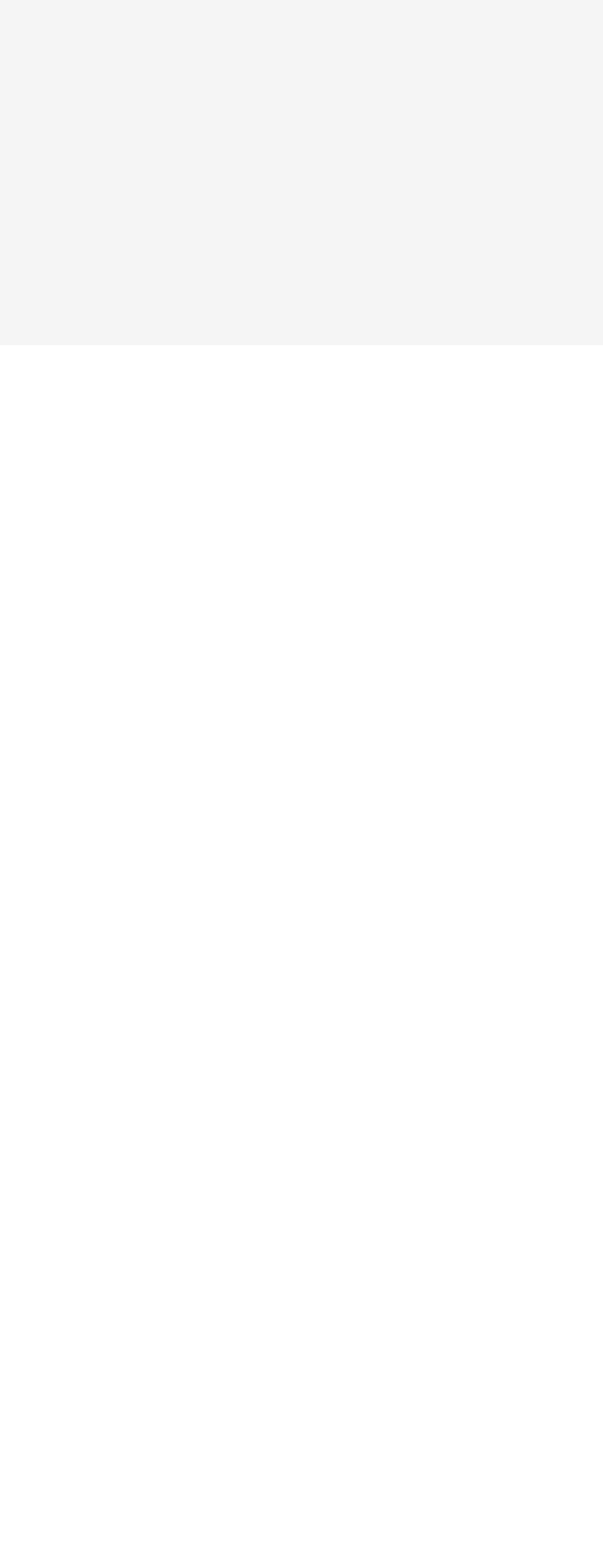
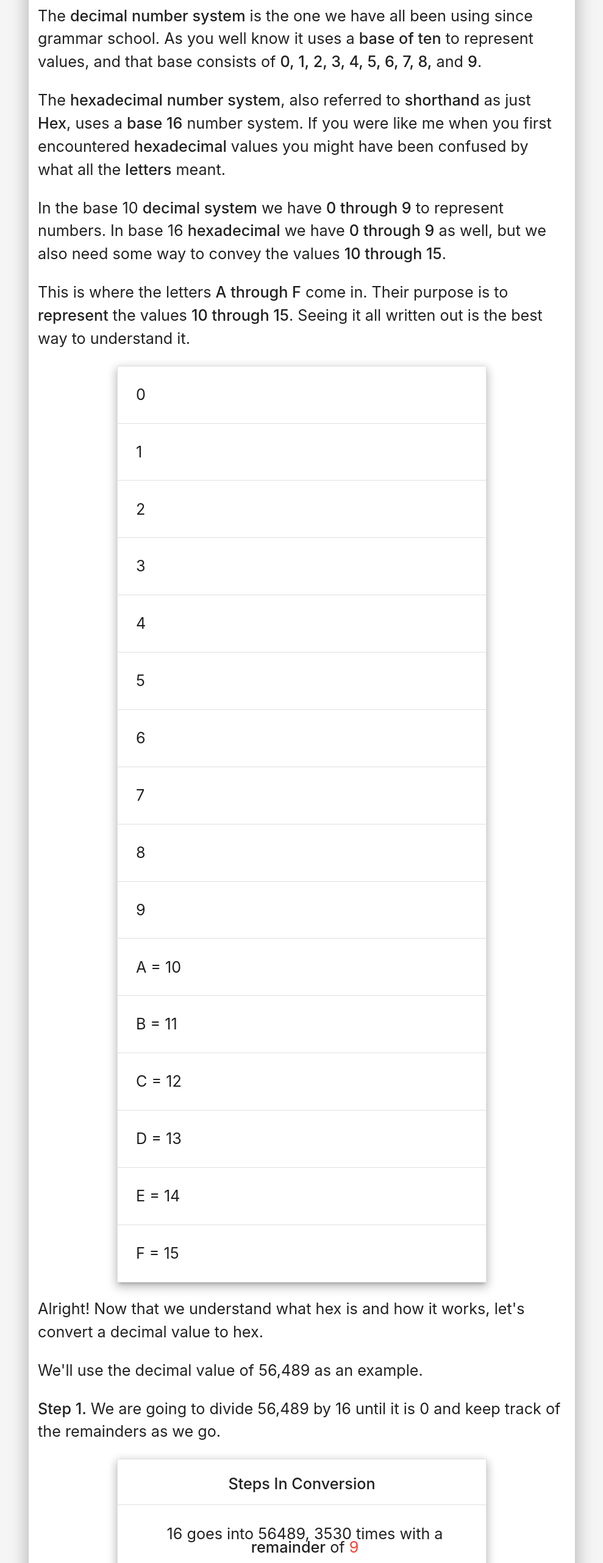
Before and after one commit to jgierlach/CS_Arithmetic_Conversions, a Vue app: page /decimal-to-hex-explanation in a window 1280 px wide. Shown: the part 234-2797 px from the top of the page at 61% size, without its empty margins (145-1134 px from the left). Before the commit the page ends 800 px from the top, so only its background shows below. Built offline with nearby package versions, Linux system fonts and the light colour scheme.

Commit message:
Wrote Decimal To Hex conversion explanation

```diff
--- a/src/views/explanations/DecimalToHexExplanation.vue
+++ b/src/views/explanations/DecimalToHexExplanation.vue
@@ -1,6 +1,219 @@
 <template>
-  <div class="container">
-    <h1>Decimal To Hex Explanation</h1>
+  <div
+    :class="[darkMode ? darkTextBackground : whiteBackground]"
+    class="container padding move-down z-depth-4"
+  >
+    <h3 :class="[darkMode ? whiteText : '']" class="center">How to Convert Decimal to Hex?</h3>
+
+    <p :class="[darkMode ? whiteText : '']" class="flow-text">
+      The
+      <strong>decimal number system</strong> is the one we have all been using since grammar school. As you well know it uses a
+      <strong>base of ten</strong> to represent values, and that base consists of
+      <strong>0, 1, 2, 3, 4, 5, 6, 7, 8,</strong> and
+      <strong>9</strong>.
+    </p>
+
+    <p :class="[darkMode ? whiteText : '']" class="flow-text">
+      The
+      <strong>hexadecimal number system</strong>, also referred to
+      <strong>shorthand</strong> as just
+      <strong>Hex</strong>, uses a
+      <strong>base 16</strong> number system. If you were like me when you first encountered
+      <strong>hexadecimal</strong> values you might have been confused by what all the
+      <strong>letters</strong> meant.
+    </p>
+
+    <p :class="[darkMode ? whiteText : '']" class="flow-text">
+      In the base 10
+      <strong>decimal system</strong> we have
+      <strong>0 through 9</strong> to represent numbers. In base 16
+      <strong>hexadecimal</strong> we have
+      <strong>0 through 9</strong> as well, but we also need some way to convey the values
+      <strong>10 through 15</strong>.
+    </p>
+
+    <p :class="[darkMode ? whiteText : '']" class="flow-text">
+      This is where the letters
+      <strong>A through F</strong> come in. Their purpose is to
+      <strong>represent</strong> the values
+      <strong>10 through 15</strong>. Seeing it all written out is the best way to understand it.
+    </p>
+
+    <ul class="collection with-header z-depth-3 container">
+      <li class="collection-item">
+        <p class="flow-text">0</p>
+      </li>
+      <li class="collection-item">
+        <p class="flow-text">1</p>
+      </li>
+      <li class="collection-item">
+        <p class="flow-text">2</p>
+      </li>
+      <li class="collection-item">
+        <p class="flow-text">3</p>
+      </li>
+      <li class="collection-item">
+        <p class="flow-text">4</p>
+      </li>
+      <li class="collection-item">
+        <p class="flow-text">5</p>
+      </li>
+      <li class="collection-item">
+        <p class="flow-text">6</p>
+      </li>
+      <li class="collection-item">
+        <p class="flow-text">7</p>
+      </li>
+      <li class="collection-item">
+        <p class="flow-text">8</p>
+      </li>
+      <li class="collection-item">
+        <p class="flow-text">9</p>
+      </li>
+      <li class="collection-item">
+        <p class="flow-text">A = 10</p>
+      </li>
+      <li class="collection-item">
+        <p class="flow-text">B = 11</p>
+      </li>
+      <li class="collection-item">
+        <p class="flow-text">C = 12</p>
+      </li>
+      <li class="collection-item">
+        <p class="flow-text">D = 13</p>
+      </li>
+      <li class="collection-item">
+        <p class="flow-text">E = 14</p>
+      </li>
+      <li class="collection-item">
+        <p class="flow-text">F = 15</p>
+      </li>
+    </ul>
+
+    <p
+      :class="[darkMode ? whiteText : '']"
+      class="flow-text"
+    >Alright! Now that we understand what hex is and how it works, let's convert a decimal value to hex.</p>
+
+    <p
+      :class="[darkMode ? whiteText : '']"
+      class="flow-text"
+    >We'll use the decimal value of 56,489 as an example.</p>
+
+    <p :class="[darkMode ? whiteText : '']" class="flow-text">
+      <strong>Step 1.</strong> We are going to divide 56,489 by 16 until it is 0 and keep track of the remainders as we go.
+    </p>
+
+    <ul class="collection with-header z-depth-3 container">
+      <li class="collection-header center">
+        <h5 class="flow-text">
+          <strong>Steps In Conversion</strong>
+        </h5>
+      </li>
+      <li class="collection-item">
+        <p class="flow-text center">
+          16 goes into 56489, 3530 times with a
+          <strong>remainder</strong> of
+          <span class="red-text">9</span>
+        </p>
+      </li>
+      <li class="collection-item">
+        <p class="flow-text center">
+          16 goes into 3530, 220 times with a
+          <strong>remainder</strong> of
+          <span class="red-text">10</span>
+        </p>
+      </li>
+      <li class="collection-item">
+        <p class="flow-text center">
+          16 goes into 220, 13 times with a
+          <strong>remainder</strong> of
+          <span class="red-text">12</span>
+        </p>
+      </li>
+      <li class="collection-item">
+        <p class="flow-text center">
+          16 goes into 13, 0 times with a
+          <strong>remainder</strong> of
+          <span class="red-text">13</span>
+        </p>
+      </li>
+    </ul>
+
+    <p
+      :class="[darkMode ? whiteText : '']"
+      class="flow-text"
+    >If we read the remainder column from the bottom up we will get the following converted result.</p>
+
+    <p :class="[darkMode ? whiteText : '']" class="flow-text center">
+      <span class="red-text">13</span> -
+      <span class="red-text">12</span> -
+      <span class="red-text">10</span> -
+      <span class="red-text">9</span>
+    </p>
+
+    <p :class="[darkMode ? whiteText : '']" class="flow-text">
+      But we're not done yet. With the exception of
+      <strong>9</strong> all the other remainder values are between 10 and 15.
+    </p>
+
+    <p :class="[darkMode ? whiteText : '']" class="flow-text">
+      Let's look at our
+      <strong>hex table</strong> to see how those values should be represented.
+    </p>
+
+    <ul class="collection with-header z-depth-3 container">
+      <li class="collection-item">
+        <p class="flow-text">A = 10</p>
+      </li>
+      <li class="collection-item">
+        <p class="flow-text">B = 11</p>
+      </li>
+      <li class="collection-item">
+        <p class="flow-text">C = 12</p>
+      </li>
+      <li class="collection-item">
+        <p class="flow-text">D = 13</p>
+      </li>
+      <li class="collection-item">
+        <p class="flow-text">E = 14</p>
+      </li>
+      <li class="collection-item">
+        <p class="flow-text">F = 15</p>
+      </li>
+    </ul>
+
+    <p
+      :class="[darkMode ? whiteText : '']"
+      class="flow-text"
+    >So in our converted result of 13 - 12 - 10 - 9</p>
+
+    <p :class="[darkMode ? whiteText : '']" class="flow-text center">
+      13 becomes
+      <span class="red-text">D</span>
+    </p>
+    <p :class="[darkMode ? whiteText : '']" class="flow-text center">
+      12 becomes
+      <span class="red-text">C</span>
+    </p>
+    <p :class="[darkMode ? whiteText : '']" class="flow-text center">
+      10 becomes
+      <span class="red-text">A</span>
+    </p>
+
+    <h3 :class="[darkMode ? whiteText : '']" class="flow-text center">
+      The final answer is is 56,489
+      <sub>10</sub> =
+      <span class="red-text">DCA9</span>
+      <sub>16</sub>
+    </h3>
+
+    <p :class="[darkMode ? whiteText : '']" class="flow-text">
+      Be sure to check out our
+      <router-link to="/hexadecimal-decimal-conversion">
+        <a>decimal to hex converter tool</a>
+      </router-link>
+    </p>
   </div>
 </template>
 
@@ -17,6 +230,18 @@ export default {
         }
       ]
     }
+  },
+  data() {
+    return {
+      darkTextBackground: 'dark-text-background',
+      whiteBackground: 'white-background',
+      whiteText: 'white-text'
+    }
+  },
+  computed: {
+    darkMode() {
+      return this.$store.state.darkMode
+    }
   }
 }
 </script>
```
